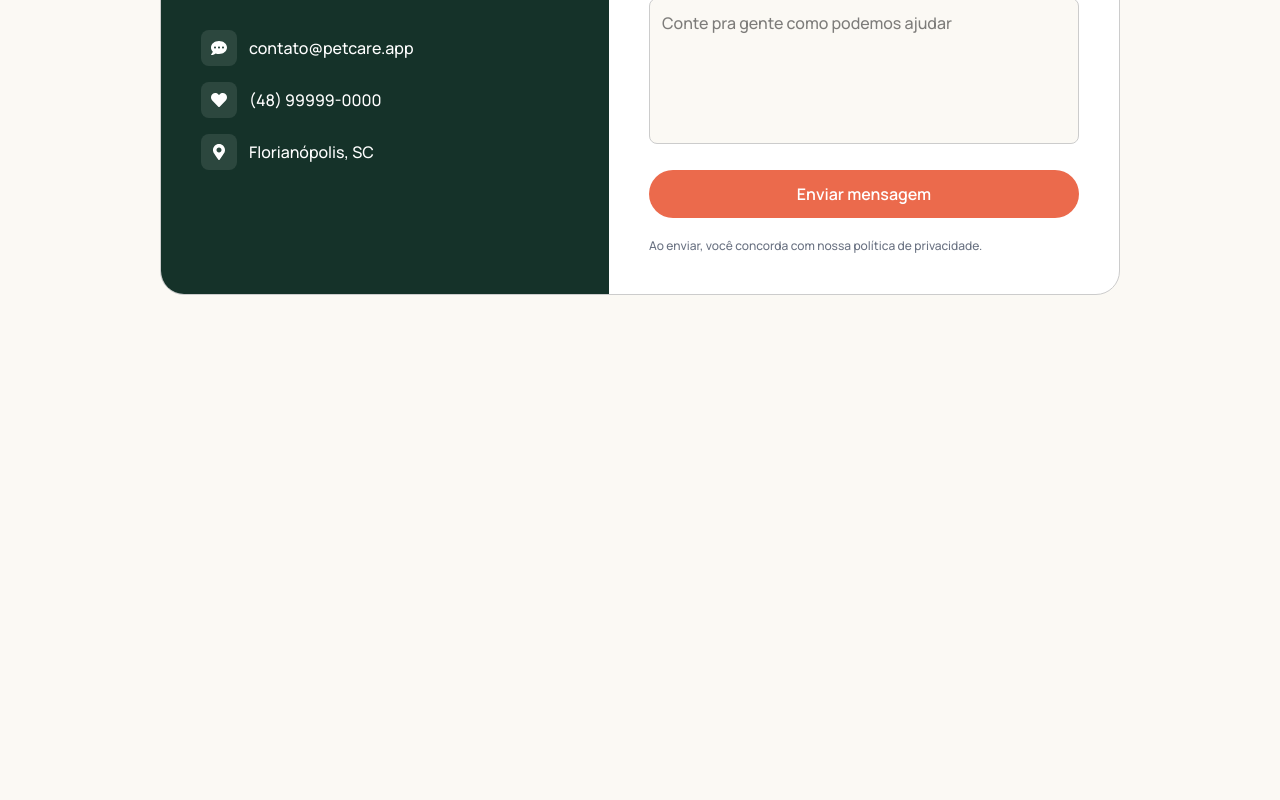
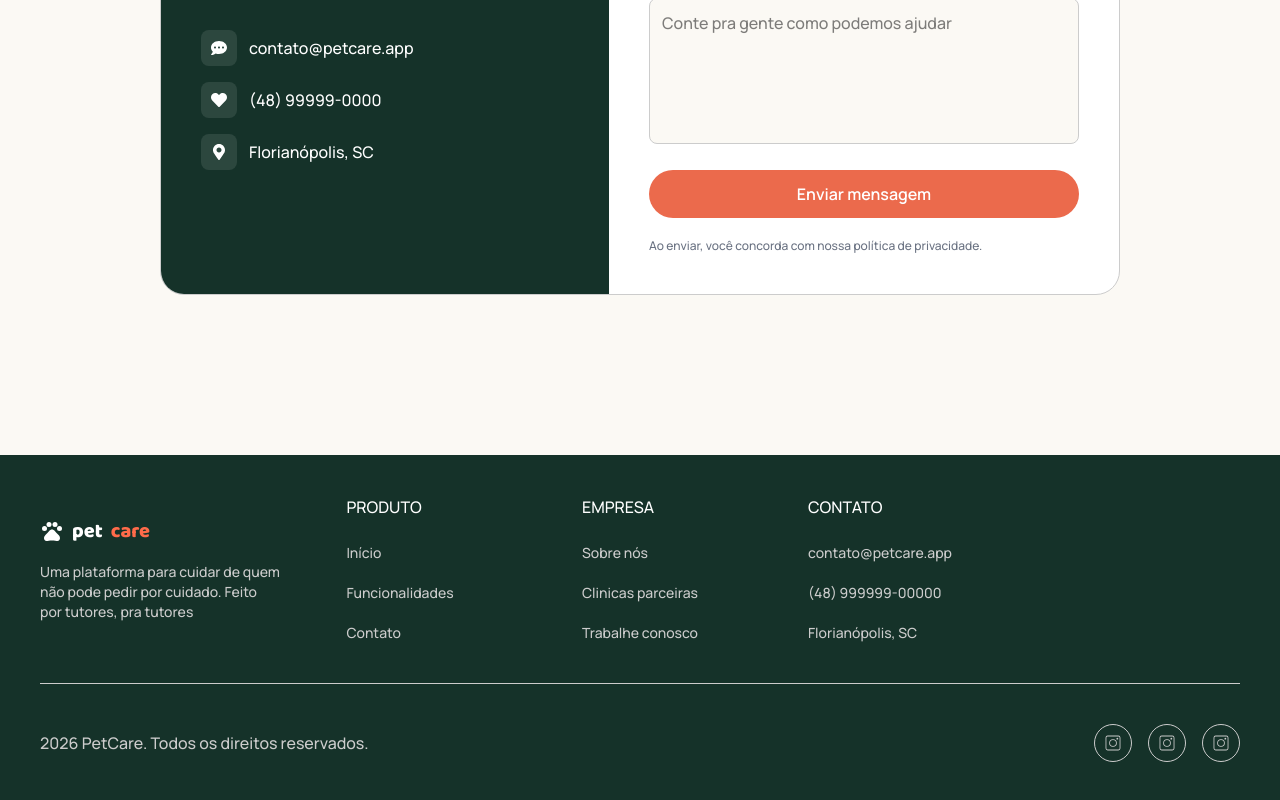
Before and after one commit to Monopolizante/petcare, a React (Vite) app in the folder landing-page/: page / in a window 1280 px wide. Shown: the part 1934-2734 px from the top of the page. Before the commit the page ends 2389 px from the top, so only its background shows below. Built offline with nearby package versions, Linux system fonts and the light colour scheme.

Commit message:
feat: cria o footer

```diff
--- a/landing-page/index.html
+++ b/landing-page/index.html
@@ -7,7 +7,7 @@
     <link rel="preconnect" href="https://fonts.googleapis.com">
     <link rel="preconnect" href="https://fonts.gstatic.com" crossorigin>
     <link href="https://fonts.googleapis.com/css2?family=Baloo+2:wght@400..800&family=Manrope:wght@200..800&display=swap" rel="stylesheet">
-    <title>Pet Care</title>
+    <title>Pet Care - LP</title>
   </head>
   <body>
     <div id="root"></div>
--- a/landing-page/src/App.tsx
+++ b/landing-page/src/App.tsx
@@ -4,6 +4,7 @@ import Funcionalidades from './layouts/Funcionalidades';
 import Container from './components/Container';
 import Info from './layouts/Info';
 import Contact from './layouts/Contact';
+import Footer from './layouts/Footer';
 
 function App() {
 
@@ -16,6 +17,7 @@ function App() {
         <Info />
         <Contact />
       </Container>
+        <Footer />
     </>
   )
 }
--- a/landing-page/src/index.css
+++ b/landing-page/src/index.css
@@ -6,6 +6,7 @@
   }
 :root {
     background-color: #FBF9F4;
+    scroll-behavior: smooth
 };
 
 @layer base {
--- a/landing-page/src/layouts/Contact/index.tsx
+++ b/landing-page/src/layouts/Contact/index.tsx
@@ -21,7 +21,7 @@ export default function Contact() {
         })
     }
   return (
-    <section className="mx-20 my-40 rounded-3xl bg-white border border-[#ccc] flex overflow-hidden">
+    <section id="contato" className="mx-20 my-40 rounded-3xl bg-white border border-[#ccc] flex overflow-hidden">
       <div className="bg-[#153229] py-10 pl-10 pr-10 w-full max-w-md">
         <p className="text-white bg-white/10 w-fit text-center rounded-full text-xs py-2 px-4">
           Fale com a gente
--- /dev/null
+++ b/landing-page/src/layouts/Footer/index.tsx
@@ -0,0 +1,82 @@
+import { CiInstagram } from "react-icons/ci";
+import { MdOutlinePets } from "react-icons/md";
+
+export default function Footer() {
+  return (
+    <footer className="bg-[#153229] p-10">
+      <div className="grid grid-cols-5 justify-items-center items-center pb-10 border-b border-[#ccc]">
+        <div>
+          <div className="flex items-center gap-2">
+            <MdOutlinePets size={24} color="#fff" />
+            <span className="text-[20px] font-black text-white">pet</span>
+            <span className="text-[20px] font-black text-[#FF6B4A]">care</span>
+          </div>
+          <p className="text-[#ccc] mt-4 text-sm">
+            Uma plataforma para cuidar de quem não pode pedir por cuidado. Feito
+            por tutores, pra tutores
+          </p>
+        </div>
+        <div className="text-white">
+          <p>PRODUTO</p>
+          <div className="flex flex-col gap-5 mt-6">
+            <a href="#inicio" className="text-[#ccc] text-sm">
+              Início
+            </a>
+            <a href="#funcionalidades" className="text-[#ccc] text-sm">
+              Funcionalidades
+            </a>
+            <a href="#contato" className="text-[#ccc] text-sm">
+              Contato
+            </a>
+          </div>
+        </div>
+        <div className="text-white">
+          <p>EMPRESA</p>
+          <div className="flex flex-col gap-5 mt-6">
+            <a href="" className="text-[#ccc] text-sm">
+              Sobre nós
+            </a>
+            <a href="" className="text-[#ccc] text-sm">
+              Clinicas parceiras
+            </a>
+            <a href="" className="text-[#ccc] text-sm">
+              Trabalhe conosco
+            </a>
+          </div>
+        </div>
+        <div className="text-white">
+          <p>CONTATO</p>
+          <div className="flex flex-col gap-5 mt-6">
+            <a href="" className="text-[#ccc] text-sm">
+              contato@petcare.app
+            </a>
+            <a href="" className="text-[#ccc] text-sm">
+              (48) 999999-00000
+            </a>
+            <p className="text-[#ccc] text-sm">Florianópolis, SC</p>
+          </div>
+        </div>
+      </div>
+
+      <div className="flex items-center justify-between mt-10">
+        <p className="text-[#ccc]">
+          2026 PetCare. Todos os direitos reservados.
+        </p>
+
+        <div className="flex items-center gap-4">
+          <div className="border border-[#ccc] rounded-full p-2">
+            <CiInstagram color="#ccc" size={20} />
+          </div>
+
+          <div className="border border-[#ccc] rounded-full p-2">
+            <CiInstagram color="#ccc" size={20} />
+          </div>
+
+          <div className="border border-[#ccc] rounded-full p-2">
+            <CiInstagram color="#ccc" size={20} />
+          </div>
+        </div>
+      </div>
+    </footer>
+  );
+}
--- a/landing-page/src/layouts/Funcionalidades/index.tsx
+++ b/landing-page/src/layouts/Funcionalidades/index.tsx
@@ -3,7 +3,7 @@ import {LuCalendarDays} from 'react-icons/lu'
 
 export default function Funcionalidades(){
     return(
-            <section className='items-center flex justify-center flex-col'>
+            <section id="funcionalidades" className='items-center flex justify-center flex-col'>
                 <div className='flex gap-2 items-center mt-10 md:mt-20 bg-[#DCEFE4] p-2 rounded-full'>
                     <p className='text-[12px] md:text-xs text-bold text-[#153229] font-display'>Funcionalidades</p>
                 </div>
--- a/landing-page/src/layouts/Hero/index.tsx
+++ b/landing-page/src/layouts/Hero/index.tsx
@@ -3,7 +3,7 @@ import { FaStar } from 'react-icons/fa'
 import Button from "../../components/Buttons";
 export default function Hero() {
     return (
-        <section className='items-center flex justify-center flex-col'>
+        <section id="inicio" className='items-center flex justify-center flex-col'>
             <div className='flex gap-2 items-center mt-10 md:mt-20 bg-[#DCEFE4] p-2 rounded-full'>
                 <MdOutlinePets size={20} color="#3F9271" />
                 <p className='text-[12px] md:text-xs text-[#153229] font-display'>Feito para tutores atentos</p>
```
